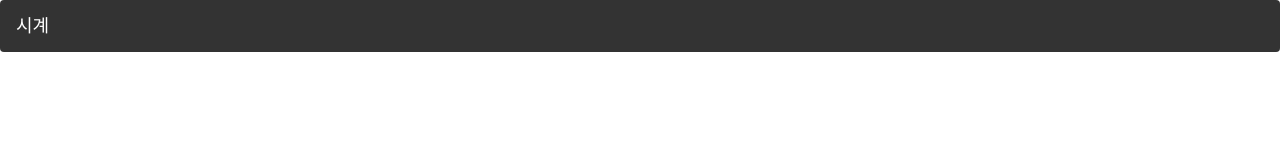
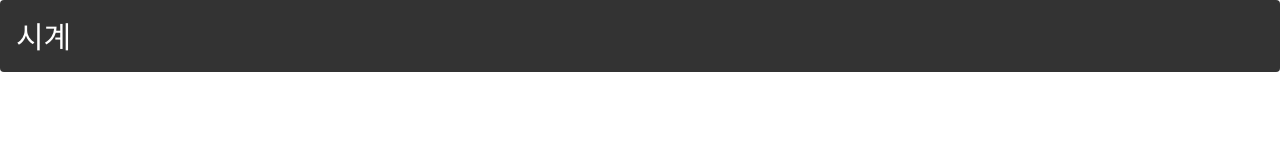
Before and after one commit to majecty/angular2-study, an Angular app: page / in a window 1280 px wide. Shown: the top 160 px of the page. Built offline with nearby package versions, Linux system fonts and the light colour scheme; what ng2-bootstrap would draw is missing.

Commit message:
clock css

```diff
--- a/src/app/clock.component.css
+++ b/src/app/clock.component.css
@@ -6,6 +6,12 @@ body {
 .navbar {
     background: #333;
     color: #fff;
+}
+
+.navbar-brand {
+    height: 70px;
+    padding: 0px;
+    padding-left: 15px;
 }
 
 .clockContainer {
--- a/src/app/clock.component.html
+++ b/src/app/clock.component.html
@@ -2,7 +2,7 @@
 <nav class="navbar">
     <div class="navbar-header">
         <div class="navbar-brand">
-            시계
+            <h2>시계</h2>
         </div>
     </div>
 </nav>
```
